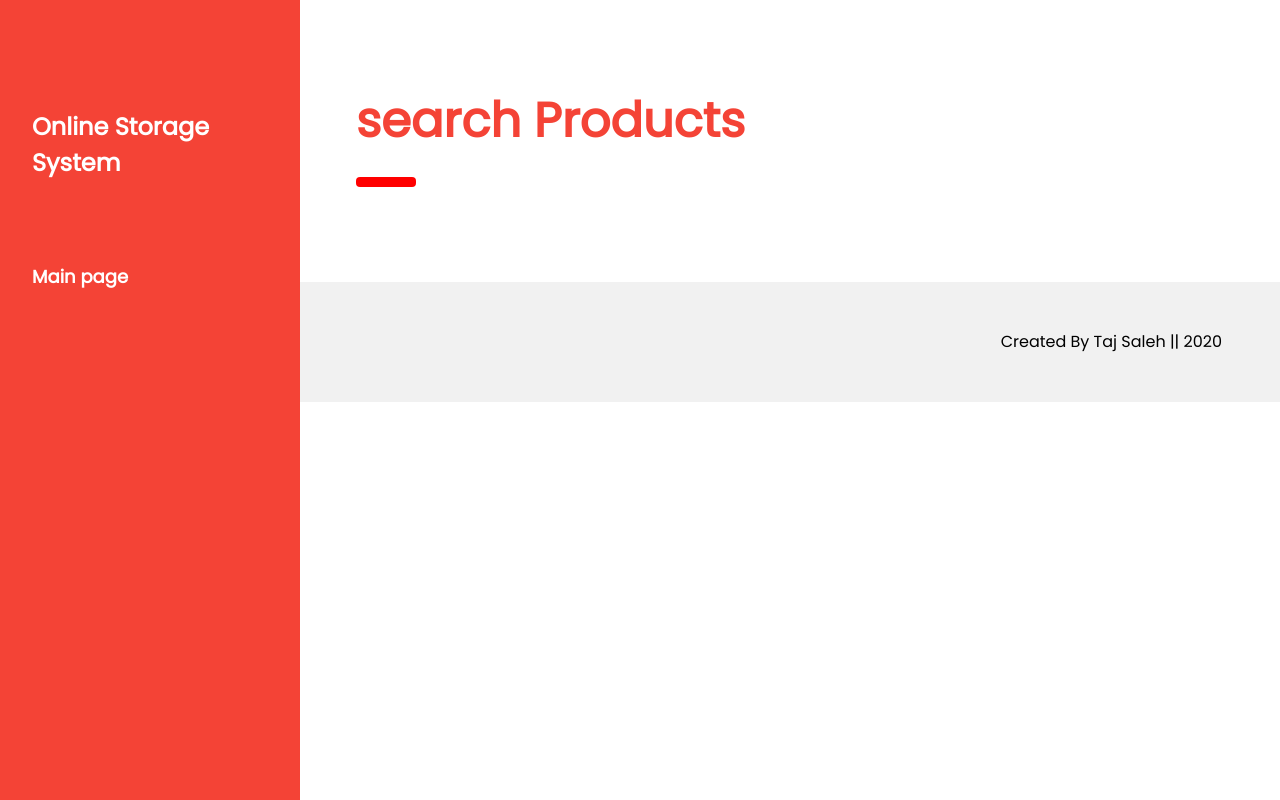
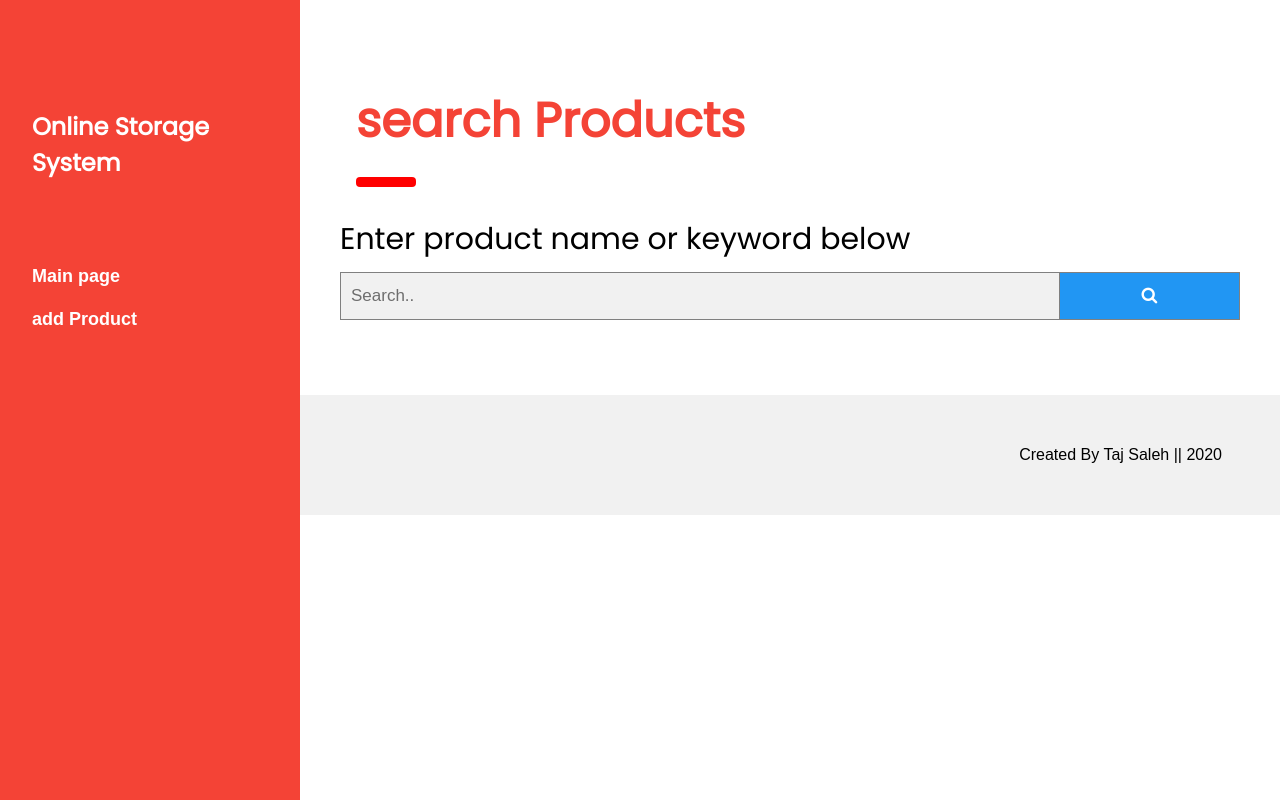
Before and after one commit to zynpercelik/gel-al, a Flask app: page /search-products in a window 1280 px wide. Run offline with Flask 2, Linux system fonts and the light colour scheme; parts of the project's set-up code (start-up, migrations or seed data) failed here and were passed over.

Commit message:
search and add operations works

```diff
--- a/src/app/controller/control.py
+++ b/src/app/controller/control.py
@@ -43,3 +43,31 @@ def search_product():
 @app.route('/search-trans', methods=['POST','GET'])
 def search_tran():
     return render_template('search_trans.html')
+
+
+@app.route('/searchdb-products', methods=['POST', 'GET'])
+def searchDB_product():
+
+    result = []
+    keyword  = request.form['data']
+    print(keyword)
+    db = {'batman toy':[1,150,20,'toy'],'white bag':[2,560,50,'bags'],'red bag':[3,560,50,'bags']} # name:[id,quantity, price, category]
+    for i in db:
+        if keyword in i:
+            result.append([i,db[i][0],db[i][1],db[i][2],db[i][3]])
+
+
+    return {"returned":result}
+
+@app.route('/adddb-products', methods=['POST', 'GET'])
+def addDB_product():
+
+    name  = request.form['product_name']
+    cat = request.form["Product_category"]
+    quant = request.form["quantity"]
+    price = request.form["price"]
+
+    print(name,cat,quant,price)
+
+
+    return {"1":'success'}
--- a/src/app/templates/search_products.html
+++ b/src/app/templates/search_products.html
@@ -21,6 +21,8 @@ body {font-size:16px;}
   </div>
   <div class="w3-bar-block">
     <a href="{{ url_for('mainPage') }}"onclick="w3_close()" class="w3-bar-item w3-button w3-hover-white">Main page</a>
+        <a href="{{ url_for('add_product') }}"onclick="w3_close()" class="w3-bar-item w3-button w3-hover-white">add Product </a>
+
   </div>
 </nav>
 
@@ -48,8 +50,65 @@ body {font-size:16px;}
   </div>
 
 
+<!--/////////////////////////////////-->
+
+<meta name="viewport" content="width=device-width, initial-scale=1">
+<link rel="stylesheet" href="https://cdnjs.cloudflare.com/ajax/libs/font-awesome/4.7.0/css/font-awesome.min.css">
+<style>
+body {
+  font-family: Arial;
+}
+
+* {
+  box-sizing: border-box;
+}
+
+form.example input[type=text] {
+  padding: 10px;
+  font-size: 17px;
+  border: 1px solid grey;
+  float: left;
+  width: 80%;
+  background: #f1f1f1;
+}
+
+form.example button {
+  float: left;
+  width: 20%;
+  padding: 10px;
+  background: #2196F3;
+  color: white;
+  font-size: 17px;
+  border: 1px solid grey;
+  border-left: none;
+  cursor: pointer;
+}
+
+form.example button:hover {
+  background: #0b7dda;
+}
+
+form.example::after {
+  content: "";
+  clear: both;
+  display: table;
+}
+</style>
 
 
+<h2>Enter product name or keyword below</h2>
+
+<form class="example" action="{{ url_for('searchDB_product') }}" method="post">
+  <input type="text" placeholder="Search.." name="data">
+  <button type="submit"><i class="fa fa-search"></i></button>
+</form>
+
+
+
+
+
+
+<!--  /////////////////////-->
 
 
 <!--    Main div -->
```
Also changed, not shown: src/app/models.py (+21 -5 lines), src/app/templates/add_products.html (+28 -0 lines).
